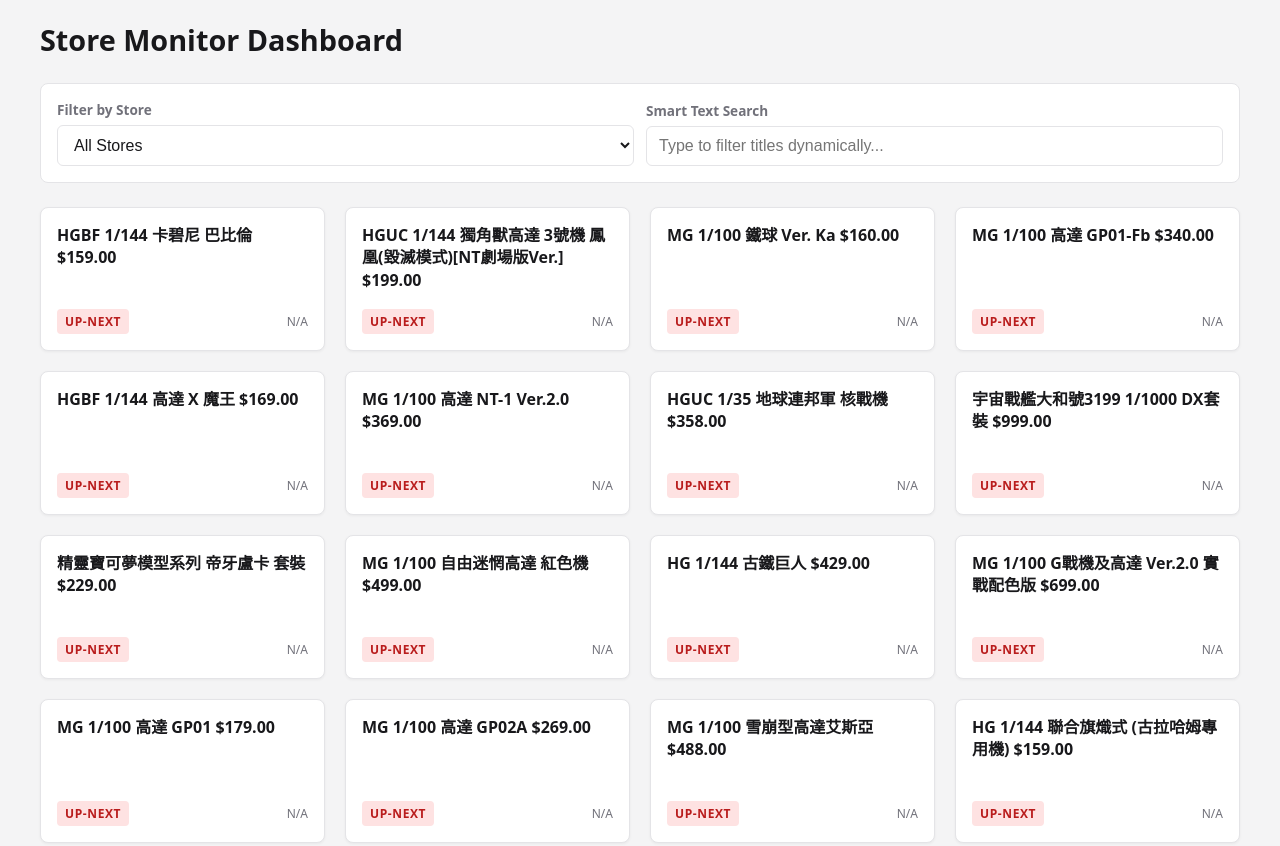
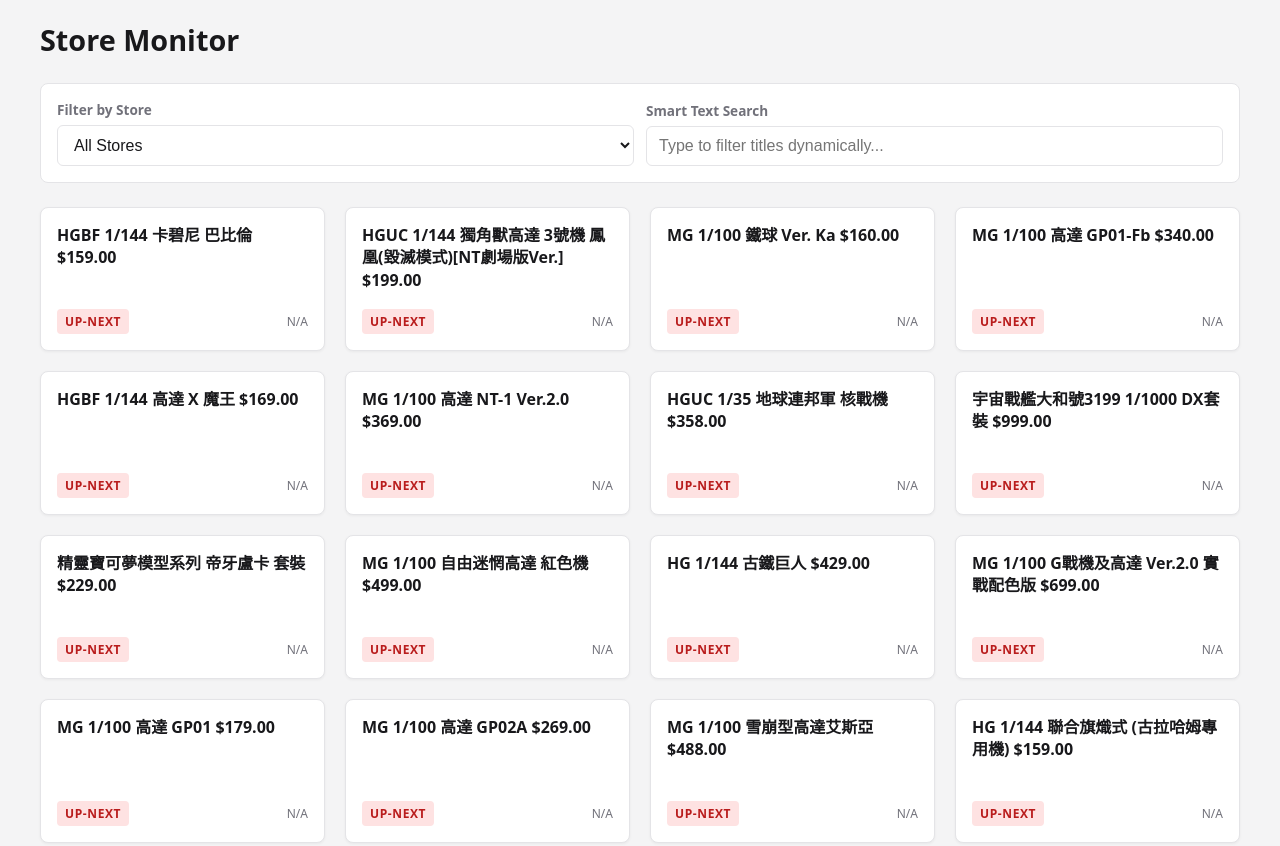
Before and after one commit to ahneth/watchlist, a website: page index.html in a window 1280 px wide. Shown: the top 846 px of the page. Drawn offline with Linux system fonts and the light colour scheme.

Commit message:
Update index.html

```diff
--- a/index.html
+++ b/index.html
@@ -167,7 +167,7 @@
 
 <div class="container">
     <header>
-        <h1>Store Monitor Dashboard</h1>
+        <h1>Store Monitor</h1>
     </header>
 
     <!-- Filters and Smart Search Configuration -->
```
